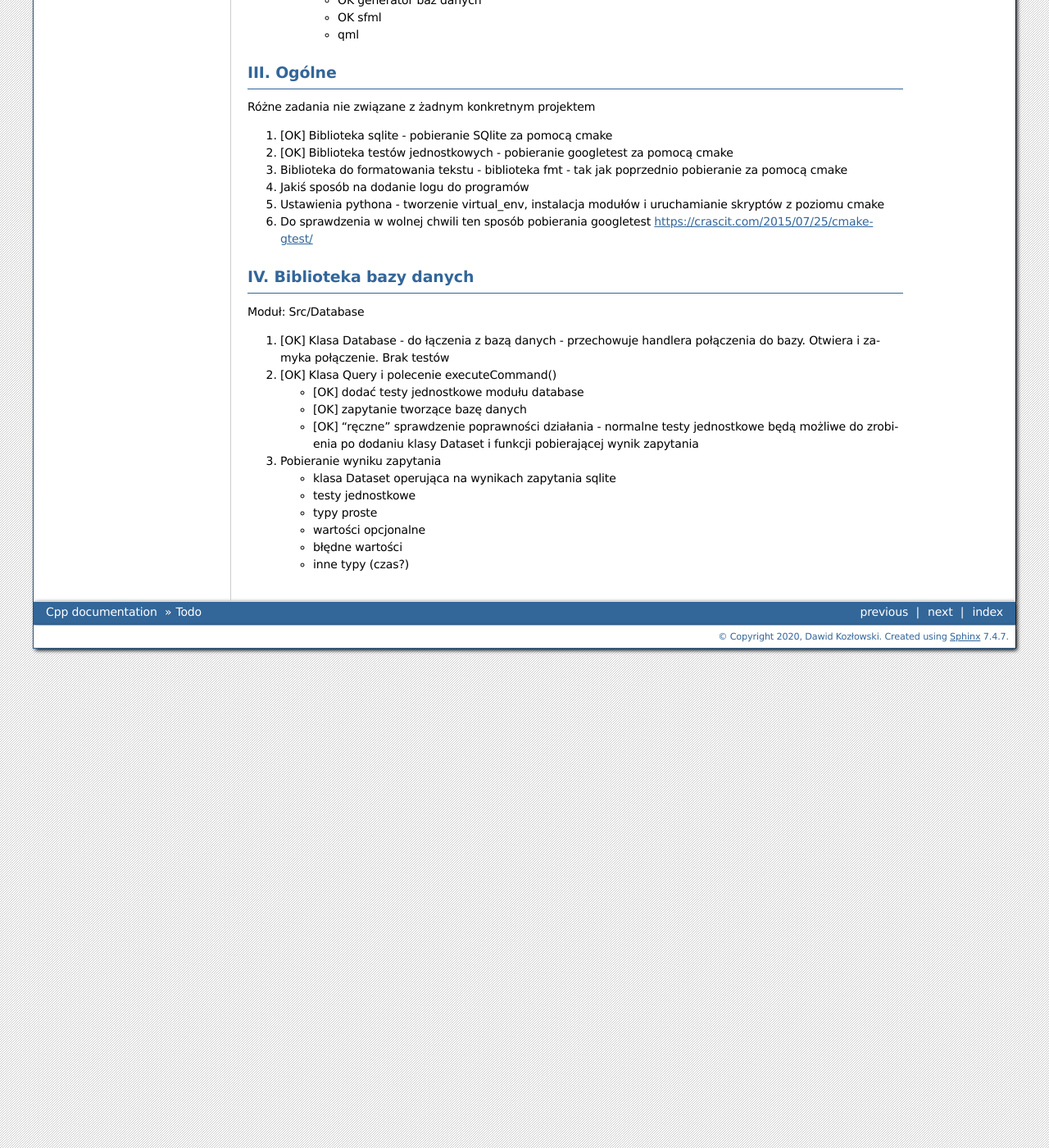
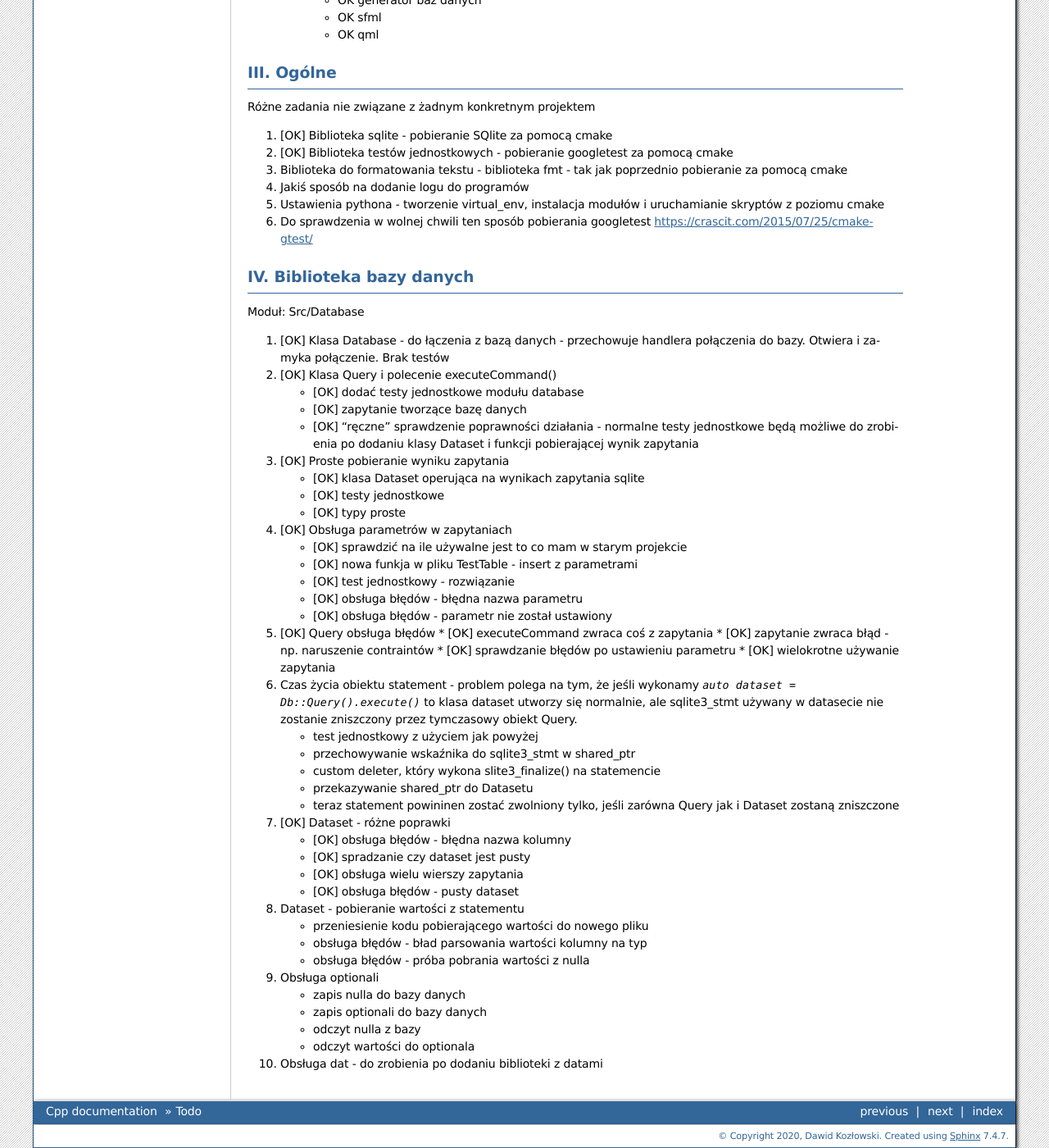
Before and after one commit to a7ecd22ff84d/Cpp, a Sphinx documentation site: the page built from Docs/source/Todo.rst, in a window 1280 px wide and 1400 px high, scrolled down 534 px. Shown: the whole window at 82% size. Built offline with Sphinx 7.4.7, drawn with Linux system fonts in a browser that asks for light colours.

Commit message:
Updated doc and project files

```diff
--- a/Docs/source/ProjectIdeas.rst
+++ b/Docs/source/ProjectIdeas.rst
@@ -61,3 +61,9 @@ kilka prostych projektów w oparciu o ten silnik. Przykłady:
 * zakres widzenia - zgapione stąd: https://www.youtube.com/watch?v=fc3nnG2CG8U&
 * generowanie labiryntów
 * rozwiązywanie labiryntów
+* sudoku - tworzenie różnych kafelków z trakcie gry (wartości, błędy, możliwe
+  wartości itp)
+
+Połączenie okna sfml i qml
+*******************************************************************************
+Chciałbym dodać intergejs do gry sfml bez rzeźbienia kontrolek na scenie.
--- a/Docs/source/Todo.rst
+++ b/Docs/source/Todo.rst
@@ -22,7 +22,7 @@ Różne pierdoły do opisania
 * pomysły na projekty
     * OK generator baz danych
     * OK sfml
-    * qml
+    * OK qml
 
 
 III. Ogólne
@@ -59,11 +59,56 @@ Moduł: Src/Database
       jednostkowe będą możliwe do zrobienia po dodaniu klasy Dataset i funkcji
       pobierającej wynik zapytania
 
-3.  Pobieranie wyniku zapytania
+3.  [OK] Proste pobieranie wyniku zapytania
 
-    * klasa Dataset operująca na wynikach zapytania sqlite
-    * testy jednostkowe
-    * typy proste
-    * wartości opcjonalne
-    * błędne wartości
-    * inne typy (czas?)
+    * [OK] klasa Dataset operująca na wynikach zapytania sqlite
+    * [OK] testy jednostkowe
+    * [OK] typy proste
+
+4.  [OK] Obsługa parametrów w zapytaniach
+
+    * [OK] sprawdzić na ile używalne jest to co mam w starym projekcie
+    * [OK] nowa funkja w pliku TestTable - insert z parametrami
+    * [OK] test jednostkowy - rozwiązanie
+    * [OK] obsługa błędów - błędna nazwa parametru
+    * [OK] obsługa błędów - parametr nie został ustawiony
+
+5.  [OK] Query obsługa błędów
+    * [OK] executeCommand zwraca coś z zapytania
+    * [OK] zapytanie zwraca błąd - np. naruszenie contraintów
+    * [OK] sprawdzanie błędów po ustawieniu parametru
+    * [OK] wielokrotne używanie zapytania
+
+6.  Czas życia obiektu statement - problem polega na tym, że jeśli wykonamy
+    `auto dataset = Db::Query().execute()` to klasa dataset utworzy się
+    normalnie, ale sqlite3_stmt używany w datasecie nie zostanie zniszczony
+    przez tymczasowy obiekt Query.
+
+    * test jednostkowy z użyciem jak powyżej
+    * przechowywanie wskaźnika do sqlite3_stmt w shared_ptr
+    * custom deleter, który wykona slite3_finalize() na statemencie
+    * przekazywanie shared_ptr do Datasetu
+    * teraz statement powininen zostać zwolniony tylko, jeśli zarówna Query jak
+      i Dataset zostaną zniszczone
+
+7.  [OK] Dataset - różne poprawki
+
+    * [OK] obsługa błędów - błędna nazwa kolumny
+    * [OK] spradzanie czy dataset jest pusty
+    * [OK] obsługa wielu wierszy zapytania
+    * [OK] obsługa błędów - pusty dataset
+
+8.  Dataset - pobieranie wartości z statementu
+
+    * przeniesienie kodu pobierającego wartości do nowego pliku
+    * obsługa błędów - bład parsowania wartości kolumny na typ
+    * obsługa błędów - próba pobrania wartości z nulla
+
+9.  Obsługa optionali
+
+    * zapis nulla do bazy danych
+    * zapis optionali do bazy danych
+    * odczyt nulla z bazy
+    * odczyt wartości do optionala
+
+10.  Obsługa dat - do zrobienia po dodaniu biblioteki z datami
```
Also changed, not shown: 1 other file.
